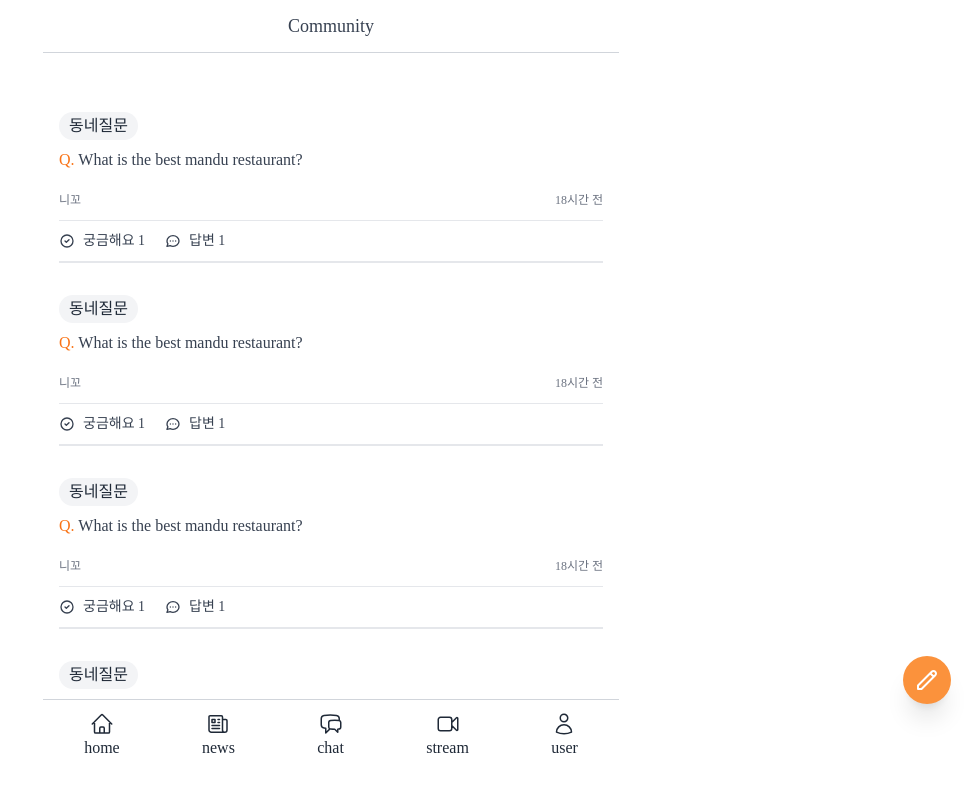
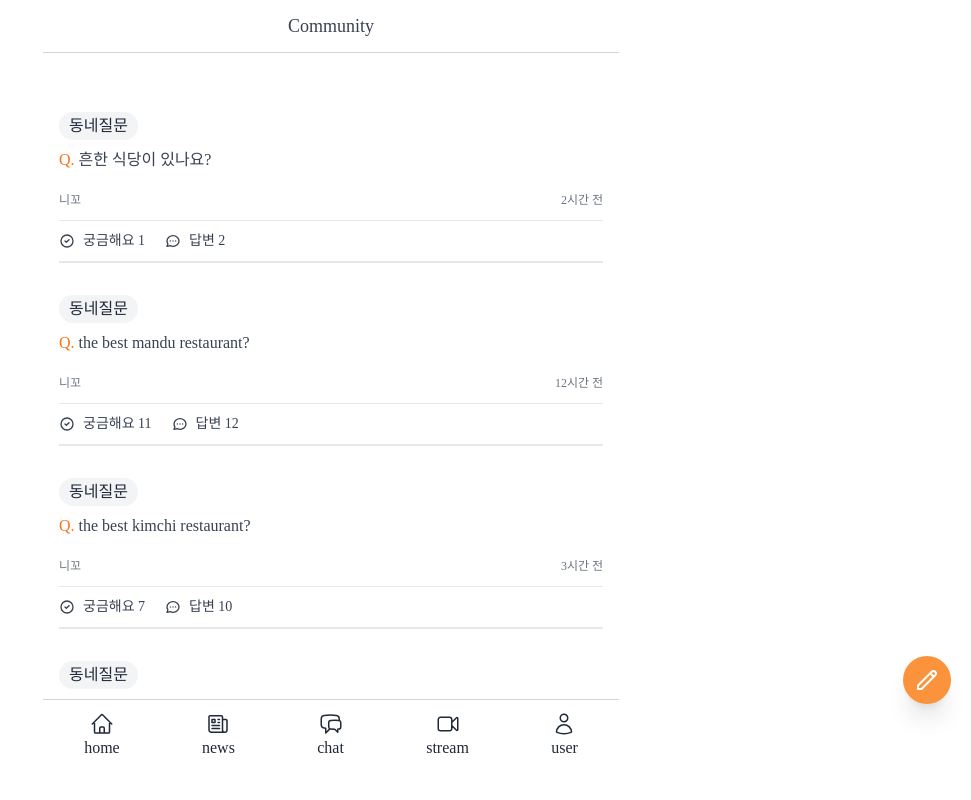
Before and after one commit to cpk0709/mypage-nextjs, a Next.js app: page /community in a window 1280 px wide. Shown: the top 800 px of the page, without its empty margins (309-1280 px from the left). Built offline with nearby package versions, Linux system fonts and the light colour scheme.

Commit message:
community item 컴포넌트추가,에러수정

```diff
--- /dev/null
+++ b/src/components/atom/Button.tsx
@@ -0,0 +1,16 @@
+import { ReactNode } from 'react';
+
+type ButtonProps = {
+  children:ReactNode;
+}
+
+const Button = ({children}:ButtonProps) => {
+
+  return (
+    <button className="fixed hover:bg-orange-500 cursor-pointer transition-colors bottom-24 right-5 bg-orange-400 rounded-full p-3 text-white shadow-xl">
+      {children}
+    </button>
+  );
+};
+
+export default Button;
--- /dev/null
+++ b/src/components/molecules/CommunityListItem.tsx
@@ -0,0 +1,57 @@
+import { CommunityListItemProps } from '@/types/types';
+
+const CommunityListItem = ({id, tag, title, userName, uploadTime, interestingCount, answerCount}:CommunityListItemProps) => {
+
+  return (
+    <div className="flex flex-col items-start">
+            <span className="flex items-center px-2.5 py-0.5 rounded-full text-sx font-medium bg-gray-100 text-gray-800">
+              {tag}
+            </span>
+            <div className=" mt-2 text-gray-700">
+              <span className="text-orange-500 font-medium">Q.</span> {title}
+            </div>
+            <div className="mt-5 flex items-center justify-between w-full text-gray-500 font-medium text-xs">
+              <span>{userName}</span>
+              <span>{uploadTime}</span>
+            </div>
+            <div className="flex space-x-5 mt-3 text-gray-700 py-2.5 border-t border-b-[2px] border-solid border-gray-200 w-full">
+              <span className="flex space-x-2 items-center text-sm">
+                <svg
+                  className="w-4 h-4"
+                  fill="none"
+                  stroke="currentColor"
+                  viewBox="0 0 24 24"
+                  xmlns="http://www.w3.org/2000/svg"
+                >
+                  <path
+                    strokeLinecap="round"
+                    strokeLinejoin="round"
+                    strokeWidth="2"
+                    d="M9 12l2 2 4-4m6 2a9 9 0 11-18 0 9 9 0 0118 0z"
+                  ></path>
+                </svg>
+                <span>궁금해요 {interestingCount}</span>
+              </span>
+              <span className="flex space-x-2 items-center text-sm">
+                <svg
+                  className="w-4 h-4"
+                  fill="none"
+                  stroke="currentColor"
+                  viewBox="0 0 24 24"
+                  xmlns="http://www.w3.org/2000/svg"
+                >
+                  <path
+                    strokeLinecap="round"
+                    strokeLinejoin="round"
+                    strokeWidth="2"
+                    d="M8 12h.01M12 12h.01M16 12h.01M21 12c0 4.418-4.03 8-9 8a9.863 9.863 0 01-4.255-.949L3 20l1.395-3.72C3.512 15.042 3 13.574 3 12c0-4.418 4.03-8 9-8s9 3.582 9 8z"
+                  ></path>
+                </svg>
+                <span>답변 {answerCount}</span>
+              </span>
+            </div>
+          </div>
+  );
+};
+
+export default CommunityListItem;
--- a/src/components/molecules/EachItem.tsx
+++ b/src/components/molecules/EachItem.tsx
@@ -10,7 +10,6 @@ const EachItem = ({
 }: EachItemProps) => {
   return (
     <div
-      key={id}
       className=" px-4 border-b border-solid border-gray-200 pb-4 cursor-pointer flex justify-between"
     >
       <div className="flex space-x-4">
--- a/src/pages/community/index.tsx
+++ b/src/pages/community/index.tsx
@@ -1,64 +1,75 @@
 import type { NextPage } from 'next';
+import Button from '@/components/atom/Button';
+import Layout from '@/components/common/layout';
+import { CommunityListItemProps } from '@/types/types';
+import CommunityListItem from '@/components/molecules/CommunityListItem';
 
-import Layout from '@/components/common/layout';
+const CommunityList:Array<CommunityListItemProps> = [
+  {
+    id:1,
+    tag:'동네질문',
+    title:'흔한 식당이 있나요?',
+    userName:'니꼬',
+    uploadTime:'2시간 전',
+    interestingCount:1,
+    answerCount:2
+  },
+  {
+    id:2,
+    tag:'동네질문',
+    title:'the best mandu restaurant?',
+    userName:'니꼬',
+    uploadTime:'12시간 전',
+    interestingCount:11,
+    answerCount:12
+  },
+  {
+    id:3,
+    tag:'동네질문',
+    title:'the best kimchi restaurant?',
+    userName:'니꼬',
+    uploadTime:'3시간 전',
+    interestingCount:7,
+    answerCount:10
+  },
+  {
+    id:4,
+    tag:'동네질문',
+    title:'흔한 카페 있나요?',
+    userName:'니꼬',
+    uploadTime:'1시간 전',
+    interestingCount:0,
+    answerCount:1
+  },
+  {
+    id:5,
+    tag:'동네질문',
+    title:'맛집 추천?',
+    userName:'니꼬',
+    uploadTime:'4시간 전',
+    interestingCount:1,
+    answerCount:2
+  },
+]
 
 const Community: NextPage = () => {
   return (
     <Layout title="Community" hasTabBar>
       <div className="py-16 px-4 space-y-8">
-        {[1, 2, 3, 4, 5].map((_, index) => (
-          <div key={index} className="flex flex-col items-start">
-            <span className="flex items-center px-2.5 py-0.5 rounded-full text-sx font-medium bg-gray-100 text-gray-800">
-              동네질문
-            </span>
-            <div className=" mt-2 text-gray-700">
-              <span className="text-orange-500 font-medium">Q.</span> What is
-              the best mandu restaurant?
-            </div>
-            <div className="mt-5 flex items-center justify-between w-full text-gray-500 font-medium text-xs">
-              <span>니꼬</span>
-              <span>18시간 전</span>
-            </div>
-            <div className="flex space-x-5 mt-3 text-gray-700 py-2.5 border-t border-b-[2px] border-solid border-gray-200 w-full">
-              <span className="flex space-x-2 items-center text-sm">
-                <svg
-                  className="w-4 h-4"
-                  fill="none"
-                  stroke="currentColor"
-                  viewBox="0 0 24 24"
-                  xmlns="http://www.w3.org/2000/svg"
-                >
-                  <path
-                    strokeLinecap="round"
-                    strokeLinejoin="round"
-                    strokeWidth="2"
-                    d="M9 12l2 2 4-4m6 2a9 9 0 11-18 0 9 9 0 0118 0z"
-                  ></path>
-                </svg>
-                <span>궁금해요 1</span>
-              </span>
-              <span className="flex space-x-2 items-center text-sm">
-                <svg
-                  className="w-4 h-4"
-                  fill="none"
-                  stroke="currentColor"
-                  viewBox="0 0 24 24"
-                  xmlns="http://www.w3.org/2000/svg"
-                >
-                  <path
-                    strokeLinecap="round"
-                    strokeLinejoin="round"
-                    strokeWidth="2"
-                    d="M8 12h.01M12 12h.01M16 12h.01M21 12c0 4.418-4.03 8-9 8a9.863 9.863 0 01-4.255-.949L3 20l1.395-3.72C3.512 15.042 3 13.574 3 12c0-4.418 4.03-8 9-8s9 3.582 9 8z"
-                  ></path>
-                </svg>
-                <span>답변 1</span>
-              </span>
-            </div>
-          </div>
+        {CommunityList.map((item) => (
+          <CommunityListItem
+            key={item.id}
+            id={item.id}
+            tag={item.tag}
+            title={item.title}
+            userName={item.userName}
+            uploadTime={item.uploadTime}
+            interestingCount={item.interestingCount}
+            answerCount={item.answerCount}
+          />
         ))}
 
-        <button className="fixed hover:bg-orange-500 cursor-pointer transition-colors bottom-24 right-5 bg-orange-400 rounded-full p-3 text-white shadow-xl">
+        <Button>
           <svg
             className="w-6 h-6"
             fill="none"
@@ -73,7 +84,7 @@ const Community: NextPage = () => {
               d="M15.232 5.232l3.536 3.536m-2.036-5.036a2.5 2.5 0 113.536 3.536L6.5 21.036H3v-3.572L16.732 3.732z"
             ></path>
           </svg>
-        </button>
+        </Button>
       </div>
     </Layout>
   );
--- a/src/pages/index.tsx
+++ b/src/pages/index.tsx
@@ -2,6 +2,7 @@ import type { NextPage } from 'next';
 import Layout from '@/components/common/layout';
 import { EachItemProps } from '@/types/types';
 import EachItem from '@/components/molecules/EachItem';
+import Button from '@/components/atom/Button';
 
 const itemList: Array<EachItemProps> = [
   {
@@ -44,6 +45,22 @@ const itemList: Array<EachItemProps> = [
     likeCount: 2,
     chatCount: 3,
   },
+  {
+    id: 6,
+    itemTitle: '4인용 식탁',
+    option: '다크 우드',
+    price: 200,
+    likeCount: 2,
+    chatCount: 3,
+  },
+  {
+    id: 7,
+    itemTitle: '게이밍 의자',
+    option: '화이트 색상',
+    price: 70,
+    likeCount: 2,
+    chatCount: 3,
+  },
 ];
 const Home: NextPage = () => {
   return (
@@ -51,6 +68,8 @@ const Home: NextPage = () => {
       <div className="flex flex-col space-y-5 py-10">
         {itemList.map((item) => (
             <EachItem
+              key={item.id}
+              id={item.id}
               itemTitle={item.itemTitle}
               option={item.option}
               price={item.price}
@@ -58,7 +77,7 @@ const Home: NextPage = () => {
               chatCount={item.chatCount}
             />
         ))}
-        <button className="fixed hover:bg-orange-500 cursor-pointer transition-colors bottom-24 right-5 bg-orange-400 rounded-full p-3 text-white shadow-xl">
+        <Button>
           <svg
             className="h-6 w-6"
             xmlns="http://www.w3.org/2000/svg"
@@ -74,7 +93,7 @@ const Home: NextPage = () => {
               d="M12 6v6m0 0v6m0-6h6m-6 0H6"
             />
           </svg>
-        </button>
+        </Button>
       </div>
     </Layout>
   );
--- /dev/null
+++ b/src/pages/live.tsx
@@ -0,0 +1,21 @@
+import type { NextPage } from 'next';
+
+const Live:NextPage = () => {
+
+  return (
+    <div className='py-10 px-4 divide-y-2 space-y-4'>
+      {[1,1,1,1,1,1,1].map((_,index) =>
+      <div className='pt-4' key={index}>
+        <div className='w-full rounded-md shadow-sm bg-slate-300 aspect-video'/>
+        <h3 className=' text-gray-700 text-lg mt-2'>Let&apos;s try potatos</h3>
+      </div>)}
+      <button className="fixed hover:bg-orange-500 cursor-pointer transition-colors bottom-24 right-5 bg-orange-400 rounded-full p-3 text-white shadow-xl">
+      <svg xmlns="http://www.w3.org/2000/svg" fill="none" viewBox="0 0 24 24" strokeWidth="1.5" stroke="currentColor" className="w-6 h-6">
+        <path strokeLinecap="round" d="M15.75 10.5l4.72-4.72a.75.75 0 011.28.53v11.38a.75.75 0 01-1.28.53l-4.72-4.72M4.5 18.75h9a2.25 2.25 0 002.25-2.25v-9a2.25 2.25 0 00-2.25-2.25h-9A2.25 2.25 0 002.25 7.5v9a2.25 2.25 0 002.25 2.25z" />
+      </svg>
+      </button>
+    </div>
+  );
+};
+
+export default Live;
```
Also changed, not shown: src/components/common/layout.tsx (+13 -13 lines), src/types/types.ts (+11 -1 lines). Lines whose indentation alone changed are shown as unchanged.
